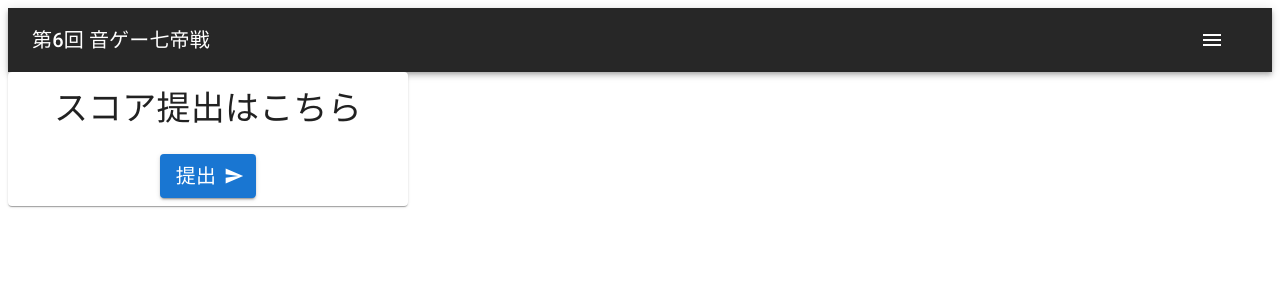
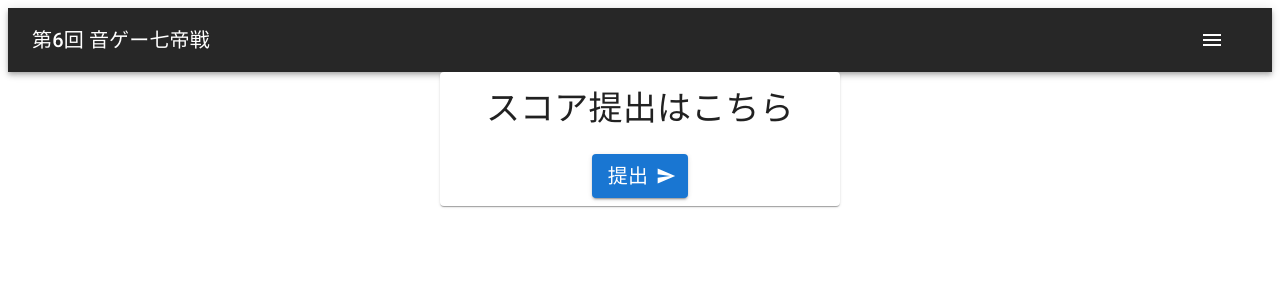
Before and after one commit to saku411/otoge-web, a Next.js app: page / in a window 1280 px wide. Shown: the top 300 px of the page. Built offline with nearby package versions, Linux system fonts and the light colour scheme.

Commit message:
scorereportを中心に移動

```diff
--- a/pages/index.tsx
+++ b/pages/index.tsx
@@ -1,3 +1,4 @@
+import { Box } from '@mui/material'
 import type { NextPage } from 'next'
 
 import ScoreReport from '../components/ScoreReport'
@@ -6,7 +7,9 @@ const Home: NextPage = () => {
   return (
     <>
       <main>
-        <ScoreReport link={'https://otoge-connected.com/competitions/192'} />
+        <Box sx={{ mx: 'auto', width: 400 }}>
+          <ScoreReport link={'https://otoge-connected.com/competitions/192'} />
+        </Box>
       </main>
       <footer></footer>
     </>
```
